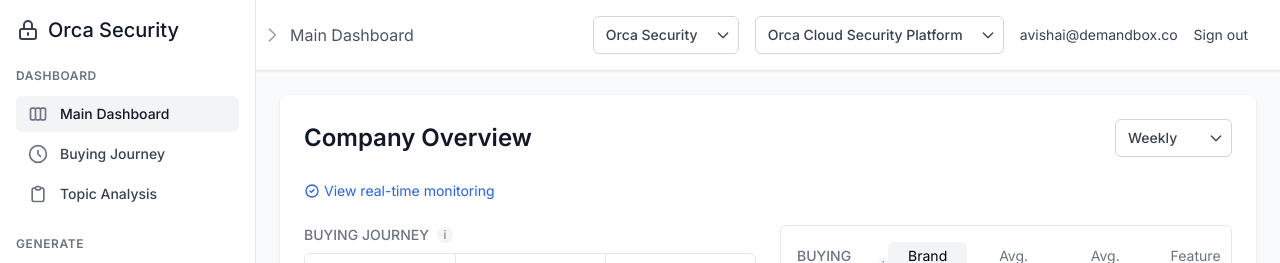
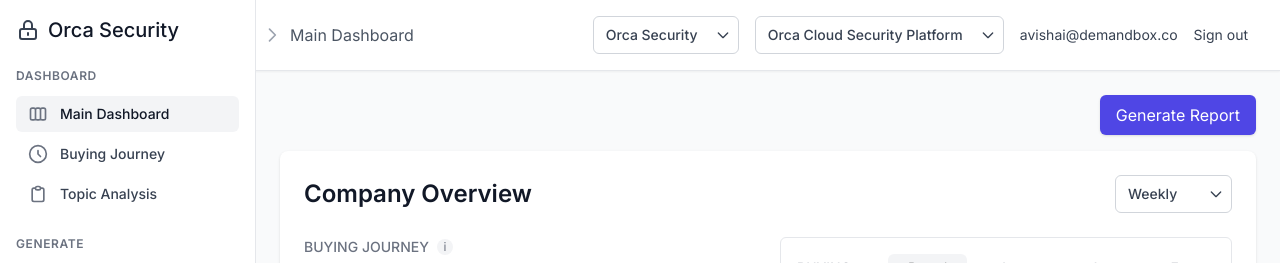
Before and after one commit to almog-gaya/aeoviewer, a Next.js app: page /dashboard in a window 1280 px wide. Shown: the top 263 px of the page. Built offline with nearby package versions, Linux system fonts and the light colour scheme; no server answers; the database is empty.

Commit message:
feat(report): added button for `generate report`

```diff
--- a/app/dashboard/page.tsx
+++ b/app/dashboard/page.tsx
@@ -14,8 +14,8 @@
 } from 'recharts';
 import { COMPETITORS } from '../api/generate_report/analyze/route';
 import { PromptResult } from '@/types/PromptResult';
-
-
+import html2canvas from 'html2canvas';
+import jsPDF from 'jspdf';
 
 // LLMs to show in the chart and metrics
 const LLM_ENGINES = [
@@ -49,6 +49,9 @@
   const [chartData, setChartData] = useState<any[]>([]);
   const [words, setWords] = useState<any[]>([]);
   const [competitorStats, setCompetitorStats] = useState<any[]>([]);
+  const [reportDate, setReportDate] = useState('');
+
+  const dashboardRef = React.useRef<HTMLDivElement>(null);
 
   const fetchDashboardData = async () => {
     const response = await fetch('/api/dashboard', {
@@ -67,9 +70,7 @@
 
   useEffect(() => {
     if (prompts.length === 0) return;
-    console.log(`[prompts]: ${JSON.stringify(prompts)}`)
     // For each LLM, calculate percent of total responses
-    const total = prompts.length;
     const entry: any = { name: 'All Data' };
     LLM_ENGINES.forEach(({ key }) => {
       const llmPrompts = prompts.filter((p) => (p.answer_engine || '').toLowerCase() === key);
@@ -133,6 +134,10 @@
     setCompetitorStats(compStatsArr);
   }, [prompts]);
 
+  useEffect(() => {
+    setReportDate(new Date().toLocaleDateString());
+  }, []);
+
   // Helper functions to compute metrics from prompts
   function getMetricsByStage(stageKeywords: string[]) {
     if(!prompts || prompts.length === 0 || !stageKeywords || stageKeywords.length === 0) return {
@@ -178,19 +183,51 @@
   const companyMentionedCount = prompts.filter((p: any) => p.company_mentioned).length;
   const companyMentionedPercent = prompts.length > 0 ? ((companyMentionedCount / prompts.length) * 100).toFixed(1) : '0.0';
 
+  // Handler for generating PDF report
+  const handleGenerateReport = async () => {
+    document.body.classList.add('report-mode');
+    if (!dashboardRef.current) return;
+    // Use html2canvas to capture the dashboard
+    const canvas = await html2canvas(dashboardRef.current, { useCORS: true, scale: 2 });
+    document.body.classList.remove('report-mode');
+    const imgData = canvas.toDataURL('image/png');
+    // Dynamically set PDF size to match canvas aspect ratio
+    // 1 px = 0.75 pt (1 pt = 1.333 px)
+    const pdfWidth = canvas.width * 0.75;
+    const pdfHeight = canvas.height * 0.75;
+    const pdf = new jsPDF({ orientation: pdfWidth > pdfHeight ? 'landscape' : 'portrait', unit: 'pt', format: [pdfWidth, pdfHeight] });
+    pdf.addImage(imgData, 'PNG', 0, 0, pdfWidth, pdfHeight);
+    pdf.save('dashboard-report.pdf');
+  };
+
   return (
     <div className="min-h-screen">
       {/* Main content area - needs to be positioned to the right of the sidebar */}
       <div>
         <main className="p-6 bg-gray-50">
           <div className="max-w-7xl mx-auto">
+            {/* PDF-only header */}
+            <div className="report-only mb-4 text-right text-xs text-gray-500">
+              Generated on: {reportDate}
+            </div>
+            {/* Top bar with Generate Report button */}
+            <div className="flex justify-end mb-4 report-hide">
+              <button
+                onClick={handleGenerateReport}
+                className="px-4 py-2 bg-indigo-600 text-white rounded-md hover:bg-indigo-700 shadow"
+              >
+                Generate Report
+              </button>
+            </div>
+            {/* Wrap dashboard content in a ref for snapshot */}
+            <div ref={dashboardRef}>
               {/* Company Overview Section */}
               <div className="bg-white rounded-lg shadow p-6 mb-6">
                 <div className="flex justify-between items-center mb-6">
                   <h2 className="text-2xl font-semibold text-gray-900">Company Overview</h2>
                   <div className="relative">
                     <select
-                    className="appearance-none bg-white border border-gray-300 rounded-md py-2 pl-3 pr-10 text-sm font-medium text-gray-700 focus:outline-none focus:ring-blue-500 focus:border-blue-500"
+                      className="appearance-none bg-white border border-gray-300 rounded-md py-2 pl-3 pr-10 text-sm font-medium text-gray-700 focus:outline-none focus:ring-blue-500 focus:border-blue-500 report-hide"
                       value={timeRange}
                       onChange={(e) => setTimeRange(e.target.value)}
                     >
@@ -198,7 +235,10 @@
                       <option>Monthly</option>
                       <option>Quarterly</option>
                     </select>
-                  <div className="pointer-events-none absolute inset-y-0 right-0 flex items-center px-2 text-gray-700">
+                    <div className="hidden report-mode:block text-sm font-medium text-gray-700 border border-gray-300 rounded-md py-2 pl-3 pr-10 bg-white" style={{position: 'absolute', top: 0, right: 0, minWidth: '100px'}}>
+                      {timeRange}
+                    </div>
+                    <div className="pointer-events-none absolute inset-y-0 right-0 flex items-center px-2 text-gray-700 report-hide">
                       <svg className="h-4 w-4" fill="none" stroke="currentColor" viewBox="0 0 24 24">
                         <path strokeLinecap="round" strokeLinejoin="round" strokeWidth="2" d="M19 9l-7 7-7-7" />
                       </svg>
@@ -206,15 +246,7 @@
                   </div>
                 </div>
 
-              {/* Link to monitoring */}
-              <div className="mb-5">
-                <Link href="/dashboard/monitoring" className="inline-flex items-center text-sm text-blue-600 hover:text-blue-800">
-                  <svg className="w-4 h-4 mr-1" fill="none" stroke="currentColor" viewBox="0 0 24 24" xmlns="http://www.w3.org/2000/svg">
-                    <path strokeLinecap="round" strokeLinejoin="round" strokeWidth={2} d="M9 12l2 2 4-4m6 2a9 9 0 11-18 0 9 9 0 0118 0z" />
-                  </svg>
-                  View real-time monitoring
-                </Link>
-              </div>
+
 
                 <div className="grid grid-cols-1 lg:grid-cols-2 gap-6">
                   {/* Left side - Metrics */}
@@ -223,7 +255,7 @@
                     <div>
                       <div className="flex items-center space-x-2 mb-2">
                         <h3 className="text-sm font-medium text-gray-500 uppercase">Buying Journey</h3>
-                      <div className="w-4 h-4 rounded-full bg-gray-100 flex items-center justify-center">
+                        <div className="w-4 h-4 rounded-full bg-gray-100 flex items-center justify-center report-hide">
                           <span className="text-xs text-gray-500">i</span>
                         </div>
                       </div>
@@ -322,31 +354,31 @@
                       <div className="flex justify-between items-center">
                         <div className="flex items-center space-x-2">
                           <h3 className="text-sm font-medium text-gray-500 uppercase">Buying Journey</h3>
-                        <div className="w-4 h-4 rounded-full bg-gray-100 flex items-center justify-center">
+                          <div className="w-4 h-4 rounded-full bg-gray-100 flex items-center justify-center report-hide">
                             <span className="text-xs text-gray-500">i</span>
                           </div>
                         </div>
                         <div className="flex space-x-2">
                           <button
-                          className={`px-3 py-1 text-sm rounded-md ${chartMode === 'Brand Visibility' ? 'bg-gray-100' : 'text-gray-500'}`}
+                            className={`px-3 py-1 text-sm rounded-md report-hide ${chartMode === 'Brand Visibility' ? 'bg-gray-100' : 'text-gray-500'}`}
                             onClick={() => setChartMode('Brand Visibility')}
                           >
                             Brand Visibility
                           </button>
                           <button
-                          className={`px-3 py-1 text-sm rounded-md ${chartMode === 'Avg. Position' ? 'bg-gray-100' : 'text-gray-500'}`}
+                            className={`px-3 py-1 text-sm rounded-md report-hide ${chartMode === 'Avg. Position' ? 'bg-gray-100' : 'text-gray-500'}`}
                             onClick={() => setChartMode('Avg. Position')}
                           >
                             Avg. Position
                           </button>
                           <button
-                          className={`px-3 py-1 text-sm rounded-md ${chartMode === 'Avg. Sentiment' ? 'bg-gray-100' : 'text-gray-500'}`}
+                            className={`px-3 py-1 text-sm rounded-md report-hide ${chartMode === 'Avg. Sentiment' ? 'bg-gray-100' : 'text-gray-500'}`}
                             onClick={() => setChartMode('Avg. Sentiment')}
                           >
                             Avg. Sentiment
                           </button>
                           <button
-                          className={`px-3 py-1 text-sm rounded-md ${chartMode === 'Feature Score' ? 'bg-gray-100' : 'text-gray-500'}`}
+                            className={`px-3 py-1 text-sm rounded-md report-hide ${chartMode === 'Feature Score' ? 'bg-gray-100' : 'text-gray-500'}`}
                             onClick={() => setChartMode('Feature Score')}
                           >
                             Feature Score
@@ -359,7 +391,7 @@
                       <div className="flex justify-end mb-4">
                         <div className="flex items-center">
                           <span className="text-sm text-gray-500 mr-2">Full Range</span>
-                        <label className="inline-flex items-center cursor-pointer">
+                          <label className="inline-flex items-center cursor-pointer report-hide">
                             <input
                               type="checkbox"
                               className="sr-only peer"
@@ -414,7 +446,7 @@
               <div className="bg-white rounded-lg shadow p-6 mb-6">
                 <div className="flex justify-between items-center mb-6">
                   <h2 className="text-2xl font-semibold text-gray-900">Words Analysis</h2>
-                <button className="px-4 py-2 bg-blue-600 text-white rounded-md hover:bg-blue-700">
+                  <button className="px-4 py-2 bg-blue-600 text-white rounded-md hover:bg-blue-700 report-hide">
                     Export Data
                   </button>
                 </div>
@@ -525,6 +557,7 @@
                 </div>
               </div>
             </div>
+          </div>
         </main>
       </div>
     </div>
--- a/app/globals.css
+++ b/app/globals.css
@@ -1,7 +1,6 @@
 @tailwind base;
 @tailwind components;
 @tailwind utilities;
-
 :root {
     --foreground-rgb: 0, 0, 0;
     --background-rgb: 243, 244, 246;
@@ -18,3 +17,21 @@
     color: rgb(var(--foreground-rgb));
     background-color: rgb(var(--background-rgb));
 }
+
+
+/* For PDF generation */
+
+body.report-mode .report-hide {
+    display: none !important;
+}
+
+.report-only {
+    display: none !important;
+}
+
+body.report-mode .report-only {
+    display: block !important;
+}
+
+
+/* PDF Generation END */
--- a/package.json
+++ b/package.json
@@ -21,6 +21,8 @@
     "compromise": "^14.14.4",
     "firebase": "^10.7.1",
     "firebase-functions": "^4.3.1",
+    "html2canvas": "^1.4.1",
+    "jspdf": "^3.0.1",
     "natural": "^8.1.0",
     "next": "14.0.4",
     "node-fetch": "^3.3.2",
```
Also changed, not shown: 1 other file (tests, documents, lock files or other folders). Lines whose indentation alone changed are shown as unchanged.
